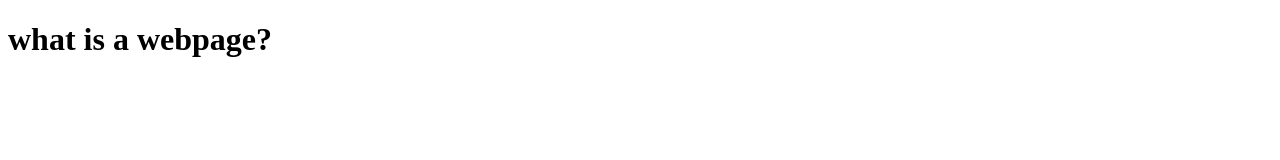
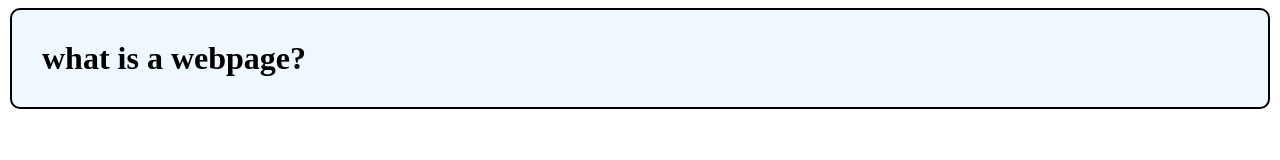
Before and after one commit to Nazrul-islam-02/webside1, a plain HTML site: page index.html in a window 1280 px wide. Drawn offline with Linux system fonts and the light colour scheme.

Commit message:
this is a css file

```diff
--- /dev/null
+++ b/index.css
@@ -0,0 +1,7 @@
+h1{
+    margin: 2px;
+    padding:30px;
+    background-color: aliceblue;
+    border: 2px solid black;
+    border-radius: 10px;
+}
--- a/index.html
+++ b/index.html
@@ -4,6 +4,7 @@
     <meta charset="UTF-8">
     <meta name="viewport" content="width=device-width, initial-scale=1.0">
     <title>my side</title>
+    <link rel="stylesheet" href="index.css">
 </head>
 <body>
     <h1> what is a webpage?</h1>
```
